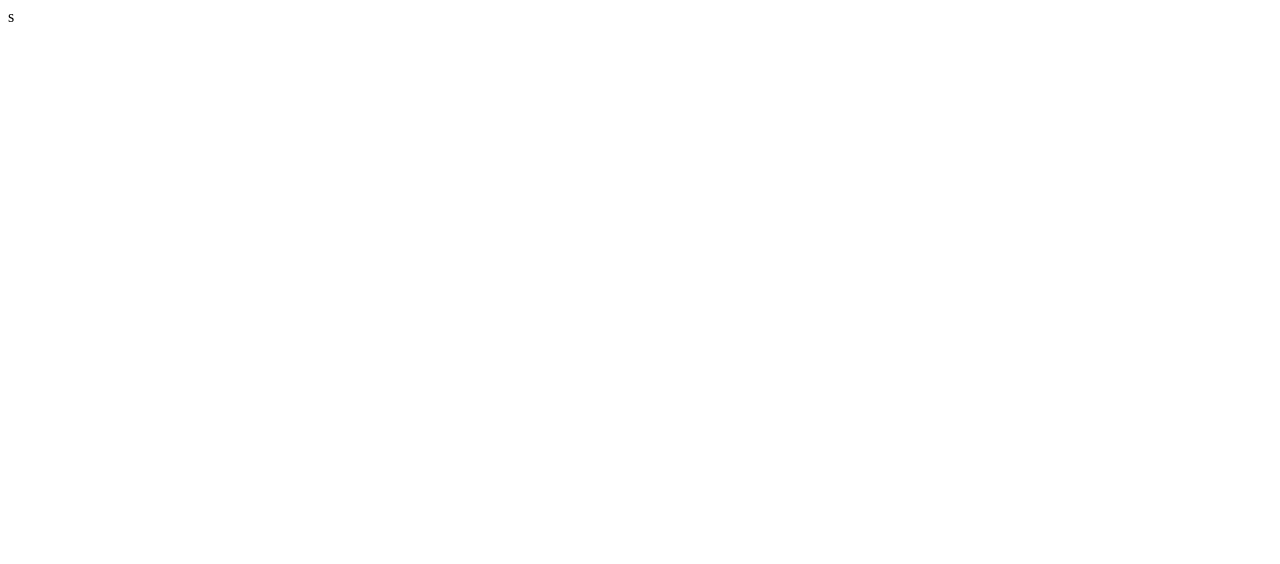
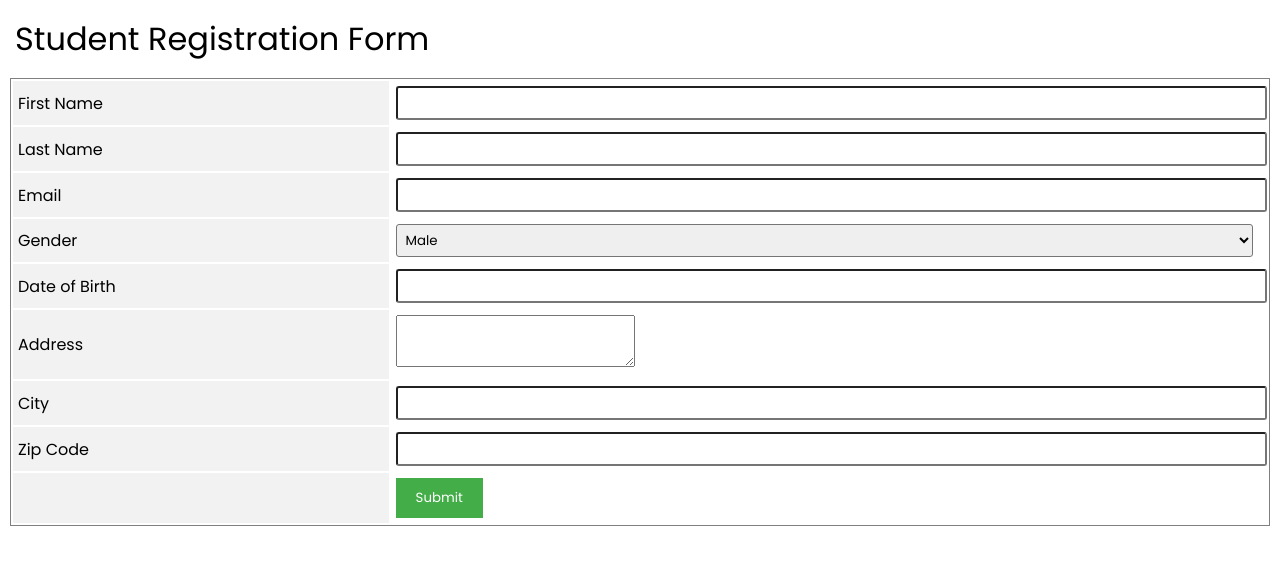
Before and after one commit to gbryan-dev/sample, a plain HTML site: page index.html in a window 1280 px wide. Drawn offline with Linux system fonts and the light colour scheme.

Commit message:
Update index.html

```diff
--- a/index.html
+++ b/index.html
@@ -1 +1,93 @@
-s
+<!DOCTYPE html>
+<html>
+<head>
+	<meta charset="utf-8">
+	<meta name="viewport" content="width=device-width, initial-scale=1">
+	<title>Student Registration</title>
+	<style>
+		      @import url('https://fonts.googleapis.com/css?family=Poppins:400,500,600,700&display=swap');
+        * {
+    margin: 0;
+    padding: 5px;
+    font-family: 'Poppins';
+    font-weight: lighter;
+    overflow: hidden;
+}
+
+html {
+    height: 100%;
+
+}
+
+
+p {
+    color: grey
+}
+
+
+
+
+table { margin-top:10px; padding: 0px; width: 100%; border: 1px solid grey;  height:auto;}
+table input, select { width:99%; border-radius:3px;  }
+table .left { width:30%; background:#F2F2F2; }
+
+button { padding:10px 20px; border: none; background: #43AD48; color:white; }
+
+</style>
+</head>
+<body>
+
+<h1>Student Registration Form</h1>
+
+<table>
+  <tr>
+    <td class="left">First Name</td>
+    <td><input type="text" /></td>
+  </tr>
+  <tr>
+    <td class="left">Last Name</td>
+    <td><input type="text" /></td>
+  </tr>
+  <tr>
+    <td class="left">Email</td>
+    <td><input type="Email" /></td>
+  </tr>
+  <tr>
+    <td class="left">Gender</td>
+    <td><select>
+    	<option value="Male">Male</option>
+    	<option value="Female">Female</option>
+    </select></td>
+  </tr>
+  <tr>
+    <td class="left">Date of Birth</td>
+    <td><input type="text" /></td>
+  </tr>
+  <tr>
+    <td class="left">Address</td>
+    <td><textarea type="text" ></textarea></td>
+  </tr>
+  <tr>
+    <td  class="left">City</td>
+    <td><input type="text" /></td>
+  </tr>
+  <tr>
+    <td  class="left">Zip Code</td>
+    <td><input type="text" /></td>
+  </tr>
+    <tr>
+    <td  class="left"></td>
+    <td style="border: none;"><button>Submit</button></td>
+  </tr>
+</table>
+
+
+
+
+
+
+
+
+
+</body>
+</html>
```
